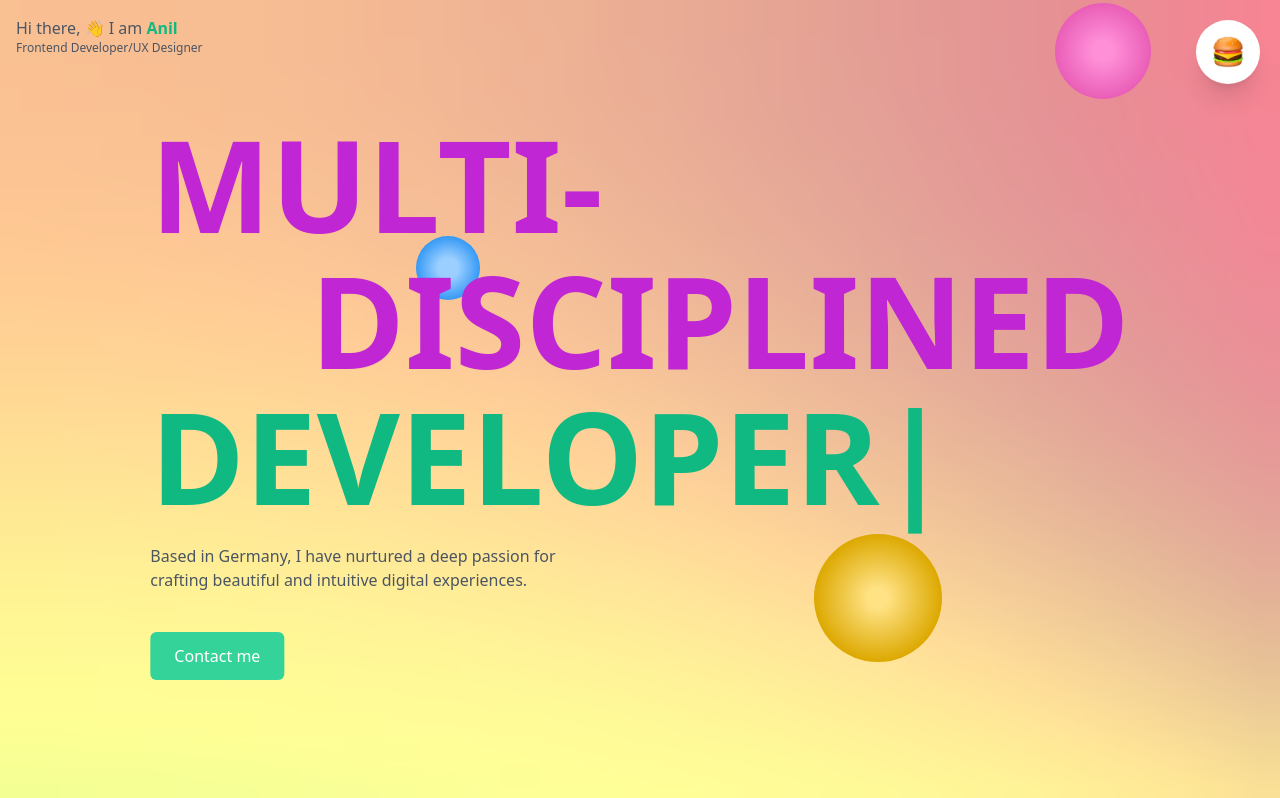
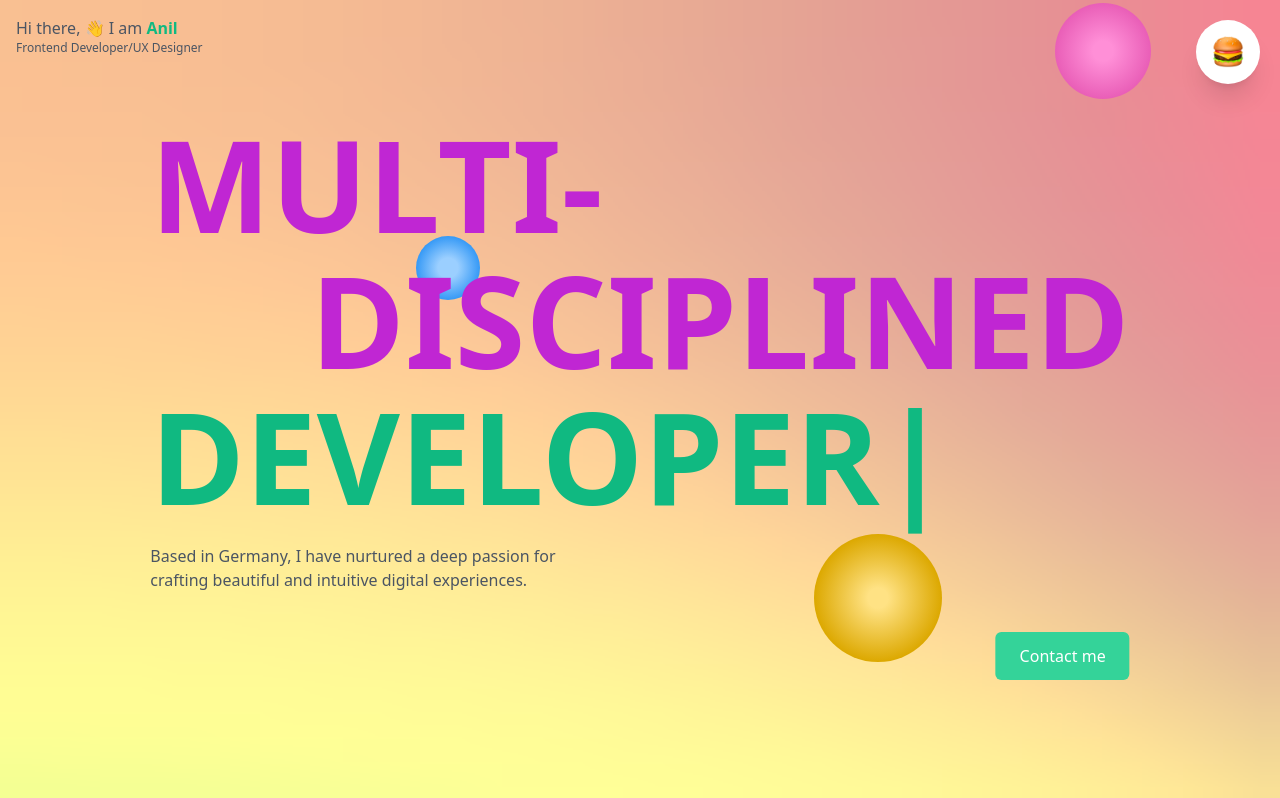
Before and after one commit to cursedxp/portfolio-site, a React (Vite) app: page / in a window 1280 px wide. Shown: the top 798 px of the page. Built offline with nearby package versions, Linux system fonts and the light colour scheme.

Commit message:
📝 (Hero.jsx): update className in Hero component to fix alignment issue on small screens

```diff
--- a/src/components/Hero/Hero.jsx
+++ b/src/components/Hero/Hero.jsx
@@ -17,7 +17,7 @@ export default function Hero() {
           beautiful and intuitive digital experiences.
         </p>
         <motion.div
-          className=" text-base font-normal px-6 py-3 bg-emerald-400 rounded-md self-end xs:self-start mt-0 xs:mt-8 text-white hover:shadow-xl"
+          className=" text-base font-normal px-6 py-3 bg-emerald-400 rounded-md sm:self-end xs:self-start mt-0 xs:mt-8 text-white hover:shadow-xl"
           whileHover={{ scale: 1.1 }}
           whileTap={{ scale: 0.9 }}
         >
```
